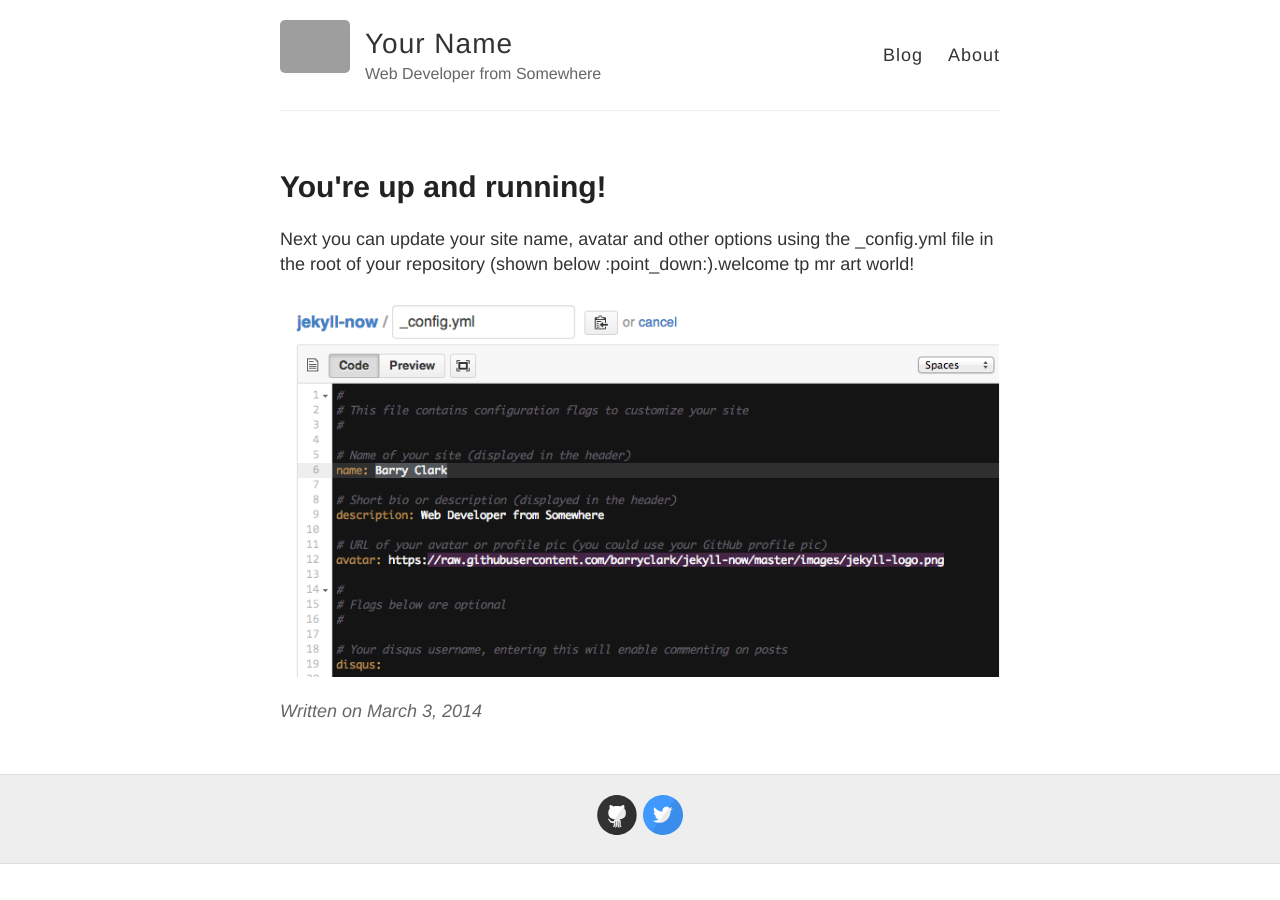
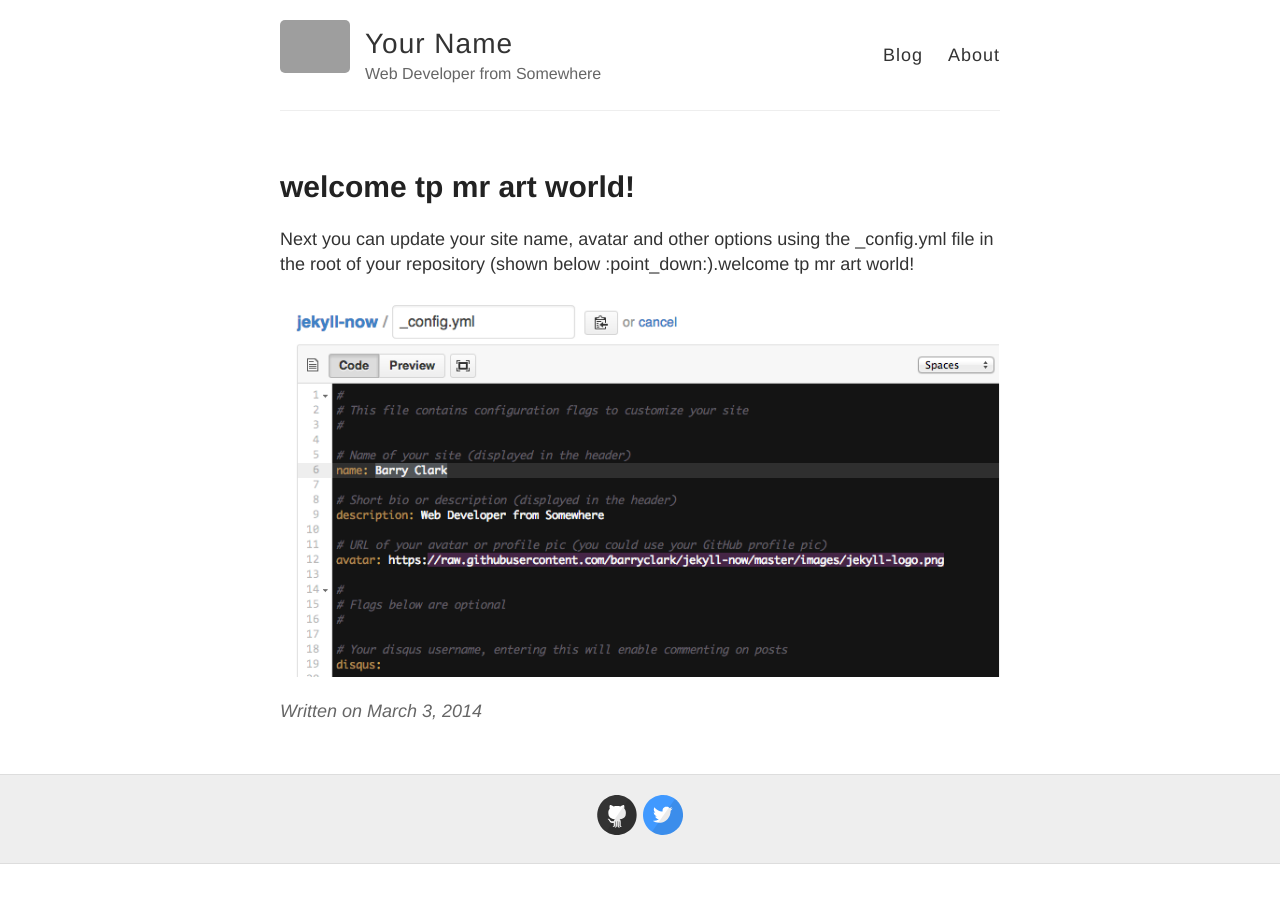
Before and after one commit to Mrart/Mrart.github.io, a Jekyll site: the page built from _posts/2014-3-3-Hello-World.md, in a window 1280 px wide. Built offline with Jekyll 4.4.1, drawn with Linux system fonts in a browser that asks for light colours; Markdown is read by kramdown in place of the engine named in the settings; grey boxes are pictures that could not be loaded.

Commit message:
Update 2014-3-3-Hello-World.md

```diff
--- a/_posts/2014-3-3-Hello-World.md
+++ b/_posts/2014-3-3-Hello-World.md
@@ -1,6 +1,6 @@
 ---
 layout: post
-title: You're up and running!
+title: welcome tp mr art world!
 ---
 
 Next you can update your site name, avatar and other options using the _config.yml file in the root of your repository (shown below :point_down:).welcome tp mr art world!
```
